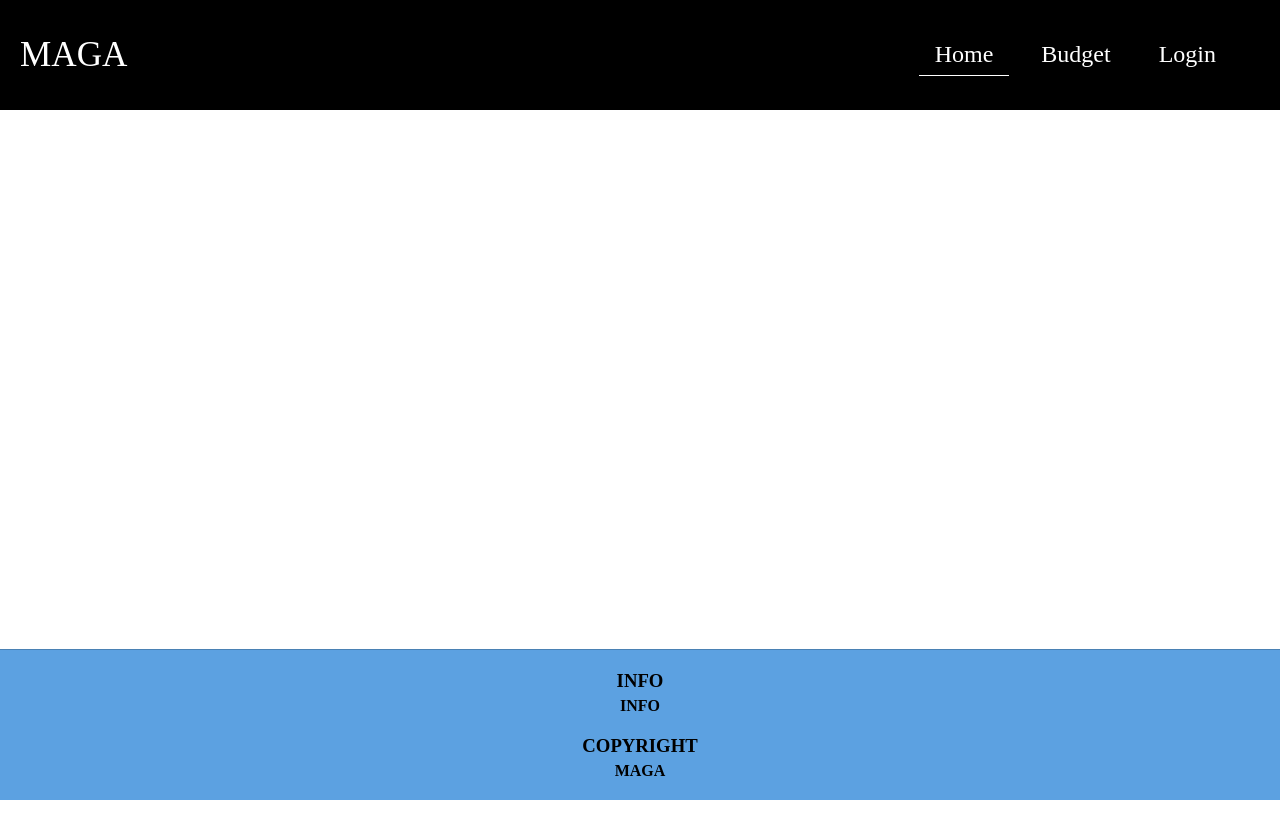
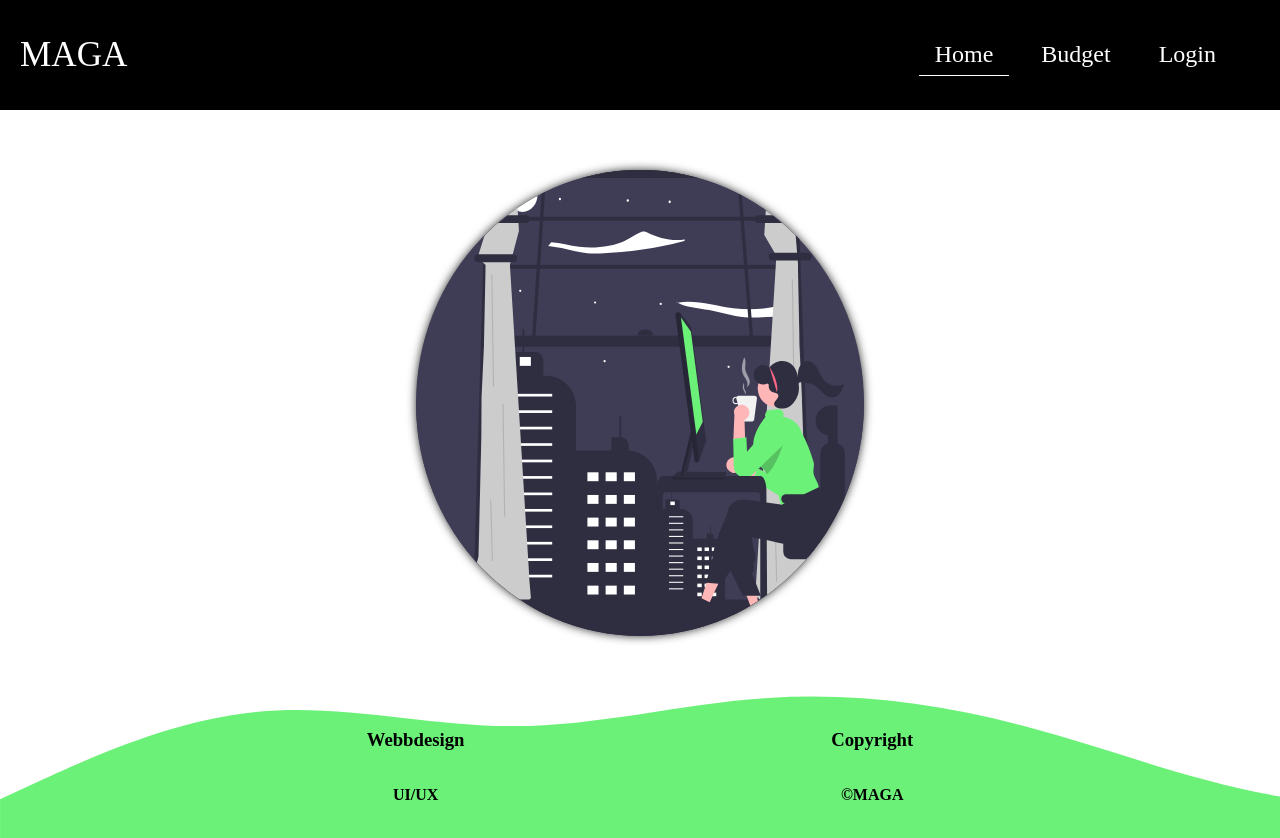
Before and after one commit to MaxHjarpe/Stekonomi, a React (Create React App) app: page / in a window 1280 px wide. Shown: the top 838 px of the page. Before the commit the page ends 800 px from the top, so only its background shows below. Built offline with nearby package versions, Linux system fonts and the light colour scheme.

Commit message:
homepage and footer styling

```diff
--- a/src/CSS/footer.css
+++ b/src/CSS/footer.css
@@ -1,29 +1,35 @@
 .footer {
-  background-color: #5ca1e1;
   width: 100%;
   height: auto;
-  margin-top: 40px;
   display: flex;
   flex-direction: row;
   justify-content: space-evenly;
   align-items: center;
-  border-top: 1px solid rgba(0, 0, 0, 0.199);
   margin-top: auto;
-  padding-top: 20px;
+  /* padding-top: 20px; */
+  position: relative;
+  margin-bottom: -20px;
 }
 
 .footer__container {
-  opacity: 1;
-  display: table-footer-group;
+  display: flex;
+  flex: 1;
+  justify-content: space-evenly;
+  align-items: center;
 }
 
 .footer__header {
   text-align: center;
+  display: flex;
+  flex-direction: column;
+  justify-content: space-evenly;
 }
 
 .footer__header__item {
-  margin-top: 5px;
   font-weight: 900;
-  margin-bottom: 20px;
-  justify-content: space-between;
 }
+
+.waves {
+  position: absolute;
+  z-index: -1;
+}
--- /dev/null
+++ b/src/CSS/homepage.css
@@ -0,0 +1,25 @@
+.homepage{
+    display: flex;
+    width: 100%;
+    height: 100%;
+    justify-content: center;
+    align-items: center;
+    margin-top: 50px;
+}
+
+.container {
+    border-radius: 10px;
+    margin: 10px 10px 10px 10px;
+    width: 70vh;
+    height: auto;
+    display: flex;
+    justify-content: center;
+}
+
+.image {
+    max-width: 80%;
+    max-height: 80%;
+    box-shadow: 0 0 10px rgba(0, 0, 0, 0.829);
+    border-radius: 100%;
+    background-color: #3F3D56;
+}
--- a/src/CSS/main.css
+++ b/src/CSS/main.css
@@ -1,5 +1,7 @@
 body {
   width: 100%;
+  margin: 0;
+  padding: 0;
 }
 
 #root {
@@ -9,6 +11,5 @@ body {
 }
 * {
   box-sizing: border-box;
-  margin: 0;
-  padding: 0;
+
 }
--- a/src/Components/Footer.tsx
+++ b/src/Components/Footer.tsx
@@ -1,6 +1,6 @@
 import React from "react";
 import "../CSS/footer.css";
-
+import waveSvg from "../assets/wave.svg";
 
 const Footer = () => {
   return (
@@ -8,19 +8,20 @@ const Footer = () => {
       <footer className="footer">
         <div className="footer__container">
           <div className="footer__header">
-            <h3>INFO</h3>
+            <h3>Webbdesign</h3>
             <div className="footer__header__item">
-              <p>INFO</p>
+              <p>UI/UX</p>
             </div>
           </div>
           <div className="footer__header">
-            <h3>COPYRIGHT</h3>
+            <h3>Copyright</h3>
             <div className="footer__header__item">
-              <p>MAGA</p>
+              <p>©MAGA</p>
             </div>
+
           </div>
-          <div></div>
         </div>
+        <img className="waves" src={waveSvg} alt="wavy lines" />
       </footer>
     </>
   );
--- a/src/Pages/Homepage.tsx
+++ b/src/Pages/Homepage.tsx
@@ -1,10 +1,14 @@
 import React from "react";
+import "../CSS/homepage.css";
+import homepageSvg from "../assets/working.svg";
 
 const Homepage = () => {
     return (
-        <>
-
-        </>
+        <div className="homepage">
+        <div className="container">
+            <img className="image" src={homepageSvg} alt="People in a hammock" />
+        </div>
+        </div>
     )
 }
 
```
Also changed, not shown: src/assets/wave.svg (added), src/assets/working.svg (added).
